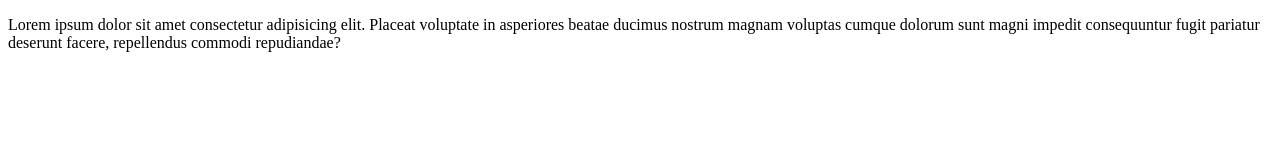
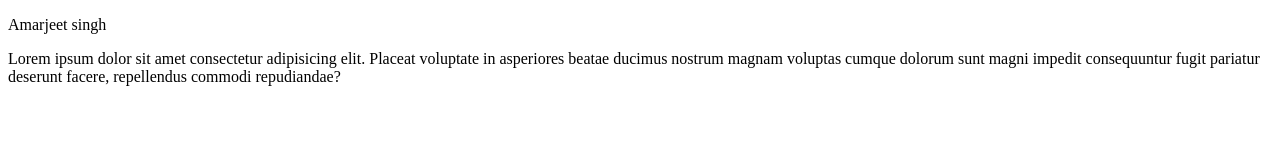
Before and after one commit to Learnwave/gitdemo, a plain HTML site: page index.html in a window 1280 px wide. Drawn offline with Linux system fonts and the light colour scheme.

Commit message:
New pragraph added in html file

```diff
--- a/index.html
+++ b/index.html
@@ -7,6 +7,8 @@
     <title>Document</title>
 </head>
 <body>
+    <p>Amarjeet singh
+    </p>
     <p>Lorem ipsum dolor sit amet consectetur adipisicing elit. Placeat voluptate in asperiores beatae ducimus nostrum magnam voluptas cumque dolorum sunt magni impedit consequuntur fugit pariatur deserunt facere, repellendus commodi repudiandae?</p>
 </body>
 </html>
```
Also changed, not shown: styles.css (added).
